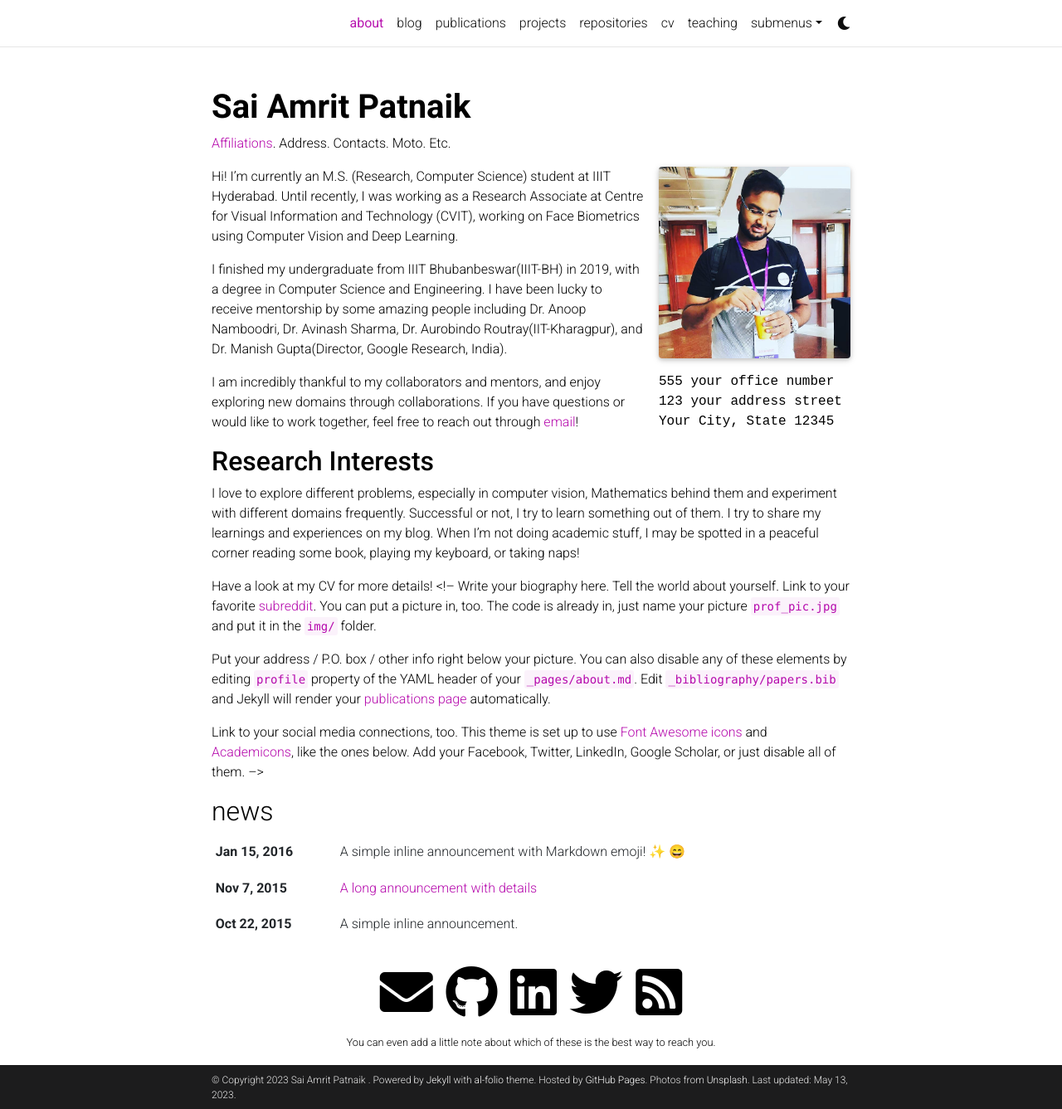
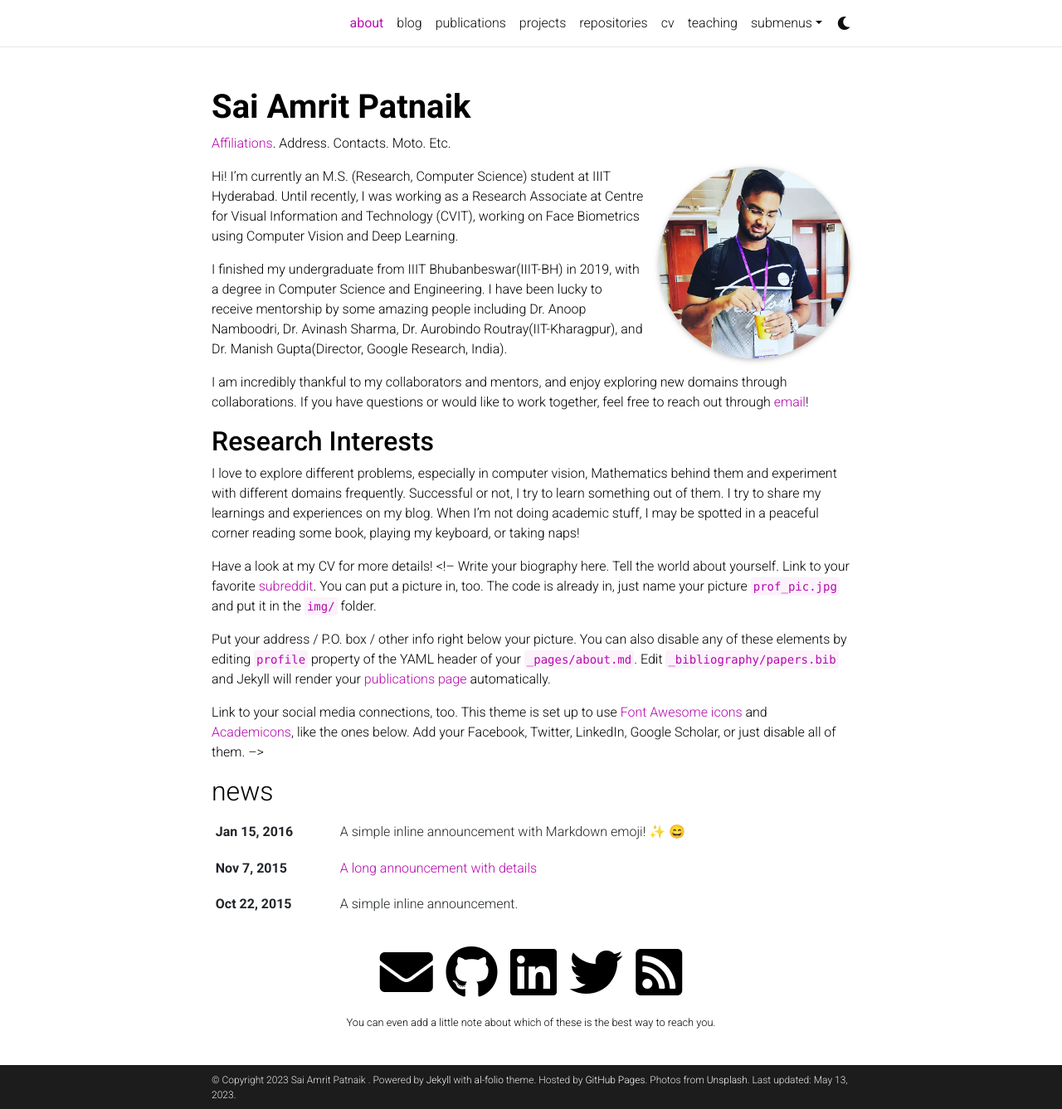
Before and after one commit to saiamritp/saiamritp.github.io, a Jekyll site: the page built from _pages/about.md, in a window 1280 px wide and 1337 px high. Shown: the whole window at 83% size. Built offline with Jekyll 4.4.1, drawn with Linux system fonts in a browser that asks for light colours; full-size pictures stand in for the smaller copies a plugin makes; emoji names are drawn with the system emoji font; comment, search, counter and statistics services are not loaded; a style sheet for code colours, icons or effects is not loaded; some of the changed lines change nothing that is shown.

Commit message:
address change

```diff
--- a/_pages/about.md
+++ b/_pages/about.md
@@ -7,11 +7,11 @@ subtitle: <a href='#'>Affiliations</a>. Address. Contacts. Moto. Etc.
 profile:
   align: right
   image: prof_pic.jpg
-  image_circular: false # crops the image to make it circular
-  address: >
-    <p>555 your office number</p>
-    <p>123 your address street</p>
-    <p>Your City, State 12345</p>
+  image_circular: true # crops the image to make it circular
+  # address: >
+  #   <p>555 your office number</p>
+  #   <p>123 your address street</p>
+  #   <p>Your City, State 12345</p>
 
 news: true  # includes a list of news items
 latest_posts: false  # includes a list of the newest posts
```
